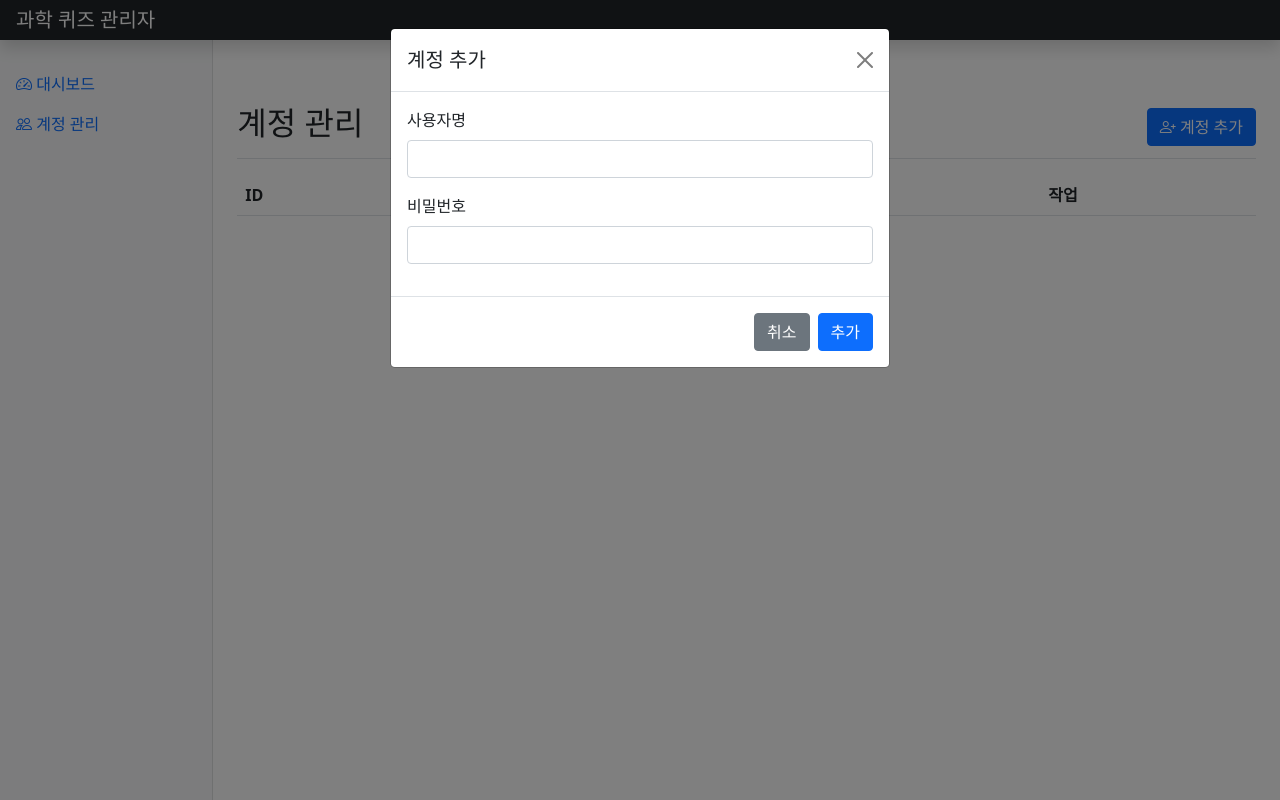
After one commit to alisyos/Science_M4_3, a Flask app: page /admin/users in a window 1280 px wide, after a click on "계정 추가". The commit adds this page. Run offline with Flask 3, Linux system fonts and the light colour scheme; lists and menus that the app fills with data are empty.

Commit message:
Add user management and login features

```diff
--- a/app.py
+++ b/app.py
@@ -1,17 +1,38 @@
-from flask import Flask, request, jsonify, render_template, session, redirect, url_for
+from flask import Flask, request, jsonify, render_template, session, redirect, url_for, flash
 from openai import OpenAI
 import json
 import random
 from datetime import datetime
-from database import Base, db, init_db
-from sqlalchemy import func, case
-from models import QuizResult
+from models import db, User, Answer
+from sqlalchemy import func, case, distinct
+from sqlalchemy.sql import expression
 import time
 from dotenv import load_dotenv
 import os
+from flask_login import LoginManager, login_user, logout_user, login_required, current_user
+from flask_login import UserMixin
 
 app = Flask(__name__)
 load_dotenv()
+
+# Flask 설정
+app.secret_key = os.getenv('FLASK_SECRET_KEY', 'your-secret-key-here')  # 환경 변수에서 가져오거나 기본값 사용
+
+# SQLAlchemy 설정
+app.config['SQLALCHEMY_DATABASE_URI'] = 'sqlite:///quiz.db'
+app.config['SQLALCHEMY_TRACK_MODIFICATIONS'] = False
+db.init_app(app)
+
+# Flask-Login 설정
+login_manager = LoginManager()
+login_manager.init_app(app)
+login_manager.login_view = 'login'
+login_manager.login_message = "이 페이지에 접근하려면 로그인이 필요합니다."
+
+# 데이터베이스 테이블 생성
+with app.app_context():
+    db.drop_all()  # 기존 데이터베이스 삭제
+    db.create_all()  # 새로운 데이터베이스 생성
 
 # API 키 확인
 api_key = os.getenv('OPENAI_API_KEY')
@@ -27,11 +48,33 @@ client = OpenAI(
     base_url="https://api.openai.com/v1"  # 기본 OpenAI API 엔드포인트 사용
 )
 
-init_db()
+@login_manager.user_loader
+def load_user(user_id):
+    return User.query.get(int(user_id))
+
+@app.route('/login', methods=['GET', 'POST'])
+def login():
+    if current_user.is_authenticated:
+        return redirect(url_for('quiz_page'))
+
+    if request.method == 'POST':
+        username = request.form.get('username')
+        password = request.form.get('password')
+
+        user = User.query.filter_by(username=username).first()
+        if user and password == user.password:  # 실제 서비스에서는 비밀번호 해시를 비교해야 함
+            login_user(user)
+            next_page = request.args.get('next')
+            return redirect(next_page or url_for('quiz_page'))
+        else:
+            flash('아이디 또는 비밀번호가 올바르지 않습니다.', 'error')
+
+    return render_template('login.html')
 
 class ScienceQuizBot:
     def __init__(self):
         self.assistant_id = os.getenv('ASSISTANT_ID')
+        self.current_quiz = None  # 현재 퀴즈 정보 저장
         if not self.assistant_id:
             raise ValueError("Assistant ID not found in environment variables")
 
@@ -75,11 +118,12 @@ class ScienceQuizBot:
             print("\n=== 퀴즈 응답 ===")
             print(response_text)
 
-            # JSON 부분만 추출
             if '{' in response_text and '}' in response_text:
                 json_text = response_text[response_text.find('{'):response_text.rfind('}')+1]
                 result = json.loads(json_text)
                 result['thread_id'] = thread_id
+                if result.get('type') == 'QUIZ':
+                    self.current_quiz = result.get('quiz')  # 퀴즈 정보 저장
                 return result
             else:
                 raise ValueError("JSON 형식의 응답을 찾을 수 없습니다.")
@@ -119,10 +163,14 @@ class ScienceQuizBot:
             print("\n=== 답변 평가 ===")
             print(response_text)
 
-            # JSON 부분만 추출
             if '{' in response_text and '}' in response_text:
                 json_text = response_text[response_text.find('{'):response_text.rfind('}')+1]
-                return json.loads(json_text)
+                result = json.loads(json_text)
+
+                # 퀴즈 정보 추가
+                if result.get('type') == 'ANSWER':
+                    result['quiz'] = self.current_quiz
+                return result
             else:
                 raise ValueError("JSON 형식의 응답을 찾을 수 없습니다.")
 
@@ -192,6 +240,7 @@ class ScienceQuizBot:
             }
 
 @app.route('/')
+@login_required
 def quiz_page():
     return render_template('quiz.html')
 
@@ -221,6 +270,7 @@ def submit_answer():
     return jsonify(result)
 
 @app.route('/api/chat', methods=['POST'])
+@login_required
 def chat():
     try:
         data = request.get_json()
@@ -232,23 +282,156 @@ def chat():
 
         quiz_bot = ScienceQuizBot()
 
-        # "테스트 시작" 메시지 처리
         if message.strip() == "테스트 시작":
             result = quiz_bot.get_quiz(thread_id)
             return jsonify(result)
 
-        # 답변 체크
+        if message.strip() in ["①", "②", "③", "④", "⑤"] or message.strip() in ["1", "2", "3", "4", "5"]:
+            result = quiz_bot.check_answer(thread_id, message)
+
+            if (result.get('type') == 'ANSWER' and
+                'answer' in result and
+                'correct' in result['answer']):
+                try:
+                    # 현재 로그인한 사용자의 정보 사용
+                    answer = Answer(
+                        user_id=current_user.id,  # 실제 로그인한 사용자 ID
+                        unit=quiz_bot.current_quiz.get('unit', '미분류') if quiz_bot.current_quiz else '미분류',
+                        question=quiz_bot.current_quiz.get('question', '') if quiz_bot.current_quiz else '',
+                        user_answer=message.strip(),
+                        is_correct=result['answer']['correct']
+                    )
+                    db.session.add(answer)
+                    db.session.commit()
+                except Exception as e:
+                    print(f"답변 저장 중 오류 발생: {str(e)}")
+
+            return jsonify(result)
+
         result = quiz_bot.check_answer(thread_id, message)
-        # 응답 형식 수정
-        if result and isinstance(result, dict):
-            return jsonify(result)  # 직접 result를 반환
-
-        return jsonify({"error": "응답 형식이 올바르지 않습니다."}), 400
+        return jsonify(result)
 
     except Exception as e:
         print(f"Chat error: {str(e)}")
         return jsonify({"error": str(e)}), 500
 
+@app.route('/admin')
+def admin_dashboard():
+    total_students = User.query.count()
+    total_answers = Answer.query.count()
+    correct_answers = Answer.query.filter_by(is_correct=True).count()
+    accuracy_rate = (correct_answers / total_answers * 100) if total_answers > 0 else 0
+
+    # 단원별 통계
+    unit_stats = db.session.query(
+        Answer.unit,
+        func.count(Answer.id).label('attempts'),
+        func.sum(func.cast(Answer.is_correct, db.Integer)).label('correct'),
+        func.count(distinct(Answer.user_id)).label('unique_students')
+    ).group_by(Answer.unit).all()
+
+    unit_stats = [{
+        'name': unit or '미분류',
+        'total_questions': 5,
+        'attempts': attempts or 0,  # None 처리
+        'correct': int(correct or 0),  # None 처리
+        'accuracy_rate': (int(correct or 0)/(attempts or 1) * 100),  # 0으로 나누기 방지
+        'unique_students': unique_students or 0  # None 처리
+    } for unit, attempts, correct, unique_students in unit_stats]
+
+    # 학생별 통계
+    student_stats = db.session.query(
+        User,
+        func.coalesce(func.count(Answer.id), 0).label('total'),  # None 대신 0
+        func.coalesce(func.sum(func.cast(Answer.is_correct, db.Integer)), 0).label('correct')  # None 대신 0
+    ).join(Answer, isouter=True).group_by(User).all()
+
+    # 전체 단원 수 계산
+    total_units = db.session.query(func.count(distinct(Answer.unit))).scalar() or 0
+
+    # 평균 진도율 계산
+    if total_units > 0 and total_students > 0:
+        progress_values = []
+        for user in User.query.all():
+            unique_units = db.session.query(func.count(distinct(Answer.unit))).filter(Answer.user_id == user.id).scalar() or 0
+            progress = (unique_units / total_units * 100)
+            progress_values.append(progress)
+        average_progress = sum(progress_values) / len(progress_values) if progress_values else 0
+    else:
+        average_progress = 0
+
+    print("Debug Info:")
+    print(f"Total Students: {total_students}")
+    print(f"Total Answers: {total_answers}")
+    print(f"Correct Answers: {correct_answers}")
+    print(f"Unit Stats: {unit_stats}")
+    print(f"Student Stats: {student_stats}")
+
+    return render_template('admin.html',
+                         total_students=total_students,
+                         total_answers=total_answers,
+                         accuracy_rate=accuracy_rate,
+                         average_progress=average_progress,
+                         unit_stats=unit_stats,
+                         student_stats=student_stats)
+
+@app.route('/logout')
+@login_required
+def logout():
+    logout_user()
+    flash('로그아웃되었습니다.')
+    return redirect(url_for('login'))
+
+@app.route('/admin/users')
+def user_management():
+    users = User.query.all()
+    return render_template('user_management.html', users=users)
+
+@app.route('/admin/users/add', methods=['POST'])
+def add_user():
+    username = request.form.get('username')
+    password = request.form.get('password')
+
+    if User.query.filter_by(username=username).first():
+        flash('이미 존재하는 사용자명입니다.', 'error')
+        return redirect(url_for('user_management'))
+
+    user = User(username=username, password=password)
+    db.session.add(user)
+    db.session.commit()
+
+    flash('계정이 생성되었습니다.', 'success')
+    return redirect(url_for('user_management'))
+
+@app.route('/admin/users/edit', methods=['POST'])
+def edit_user():
+    user_id = request.form.get('user_id')
+    username = request.form.get('username')
+    password = request.form.get('password')
+
+    user = User.query.get_or_404(user_id)
+
+    if user.username != username and User.query.filter_by(username=username).first():
+        flash('이미 존재하는 사용자명입니다.', 'error')
+        return redirect(url_for('user_management'))
+
+    user.username = username
+    if password:  # 비밀번호가 입력된 경우에만 변경
+        user.password = password
+
+    db.session.commit()
+    flash('계정이 수정되었습니다.', 'success')
+    return redirect(url_for('user_management'))
+
+@app.route('/admin/users/delete/<int:user_id>', methods=['POST'])
+def delete_user(user_id):
+    user = User.query.get_or_404(user_id)
+    db.session.delete(user)
+    db.session.commit()
+
+    flash('계정이 삭제되었습니다.', 'success')
+    return redirect(url_for('user_management'))
+
 if __name__ == '__main__':
     app.debug = True
     app.run()
--- /dev/null
+++ b/templates/user_management.html
@@ -0,0 +1,198 @@
+<!DOCTYPE html>
+<html lang="ko">
+<head>
+    <meta charset="UTF-8">
+    <meta name="viewport" content="width=device-width, initial-scale=1.0">
+    <title>계정 관리 - 관리자 페이지</title>
+    <link href="https://cdn.jsdelivr.net/npm/bootstrap@5.1.3/dist/css/bootstrap.min.css" rel="stylesheet">
+    <link href="https://cdn.jsdelivr.net/npm/bootstrap-icons@1.8.1/font/bootstrap-icons.css" rel="stylesheet">
+    <style>
+        .sidebar {
+            position: fixed;
+            top: 0;
+            bottom: 0;
+            left: 0;
+            z-index: 100;
+            padding: 48px 0 0;
+            box-shadow: inset -1px 0 0 rgba(0, 0, 0, .1);
+        }
+        .sidebar-sticky {
+            position: relative;
+            top: 0;
+            height: calc(100vh - 48px);
+            padding-top: .5rem;
+            overflow-x: hidden;
+            overflow-y: auto;
+        }
+        .navbar {
+            box-shadow: 0 .125rem .25rem rgba(0, 0, 0, .075);
+        }
+        main {
+            padding-top: 48px;
+        }
+        .modal-backdrop {
+            z-index: 1040;
+        }
+        .modal {
+            z-index: 1050;
+        }
+    </style>
+</head>
+<body>
+    <header class="navbar navbar-dark sticky-top bg-dark flex-md-nowrap p-0 shadow">
+        <a class="navbar-brand col-md-3 col-lg-2 me-0 px-3" href="#">과학 퀴즈 관리자</a>
+        <button class="navbar-toggler position-absolute d-md-none collapsed" type="button" data-bs-toggle="collapse" data-bs-target="#sidebarMenu">
+            <span class="navbar-toggler-icon"></span>
+        </button>
+    </header>
+
+    <div class="container-fluid">
+        <div class="row">
+            <nav id="sidebarMenu" class="col-md-3 col-lg-2 d-md-block bg-light sidebar collapse">
+                <div class="sidebar-sticky pt-3">
+                    <ul class="nav flex-column">
+                        <li class="nav-item">
+                            <a class="nav-link" href="{{ url_for('admin_dashboard') }}">
+                                <i class="bi bi-speedometer2"></i> 대시보드
+                            </a>
+                        </li>
+                        <li class="nav-item">
+                            <a class="nav-link active" href="{{ url_for('user_management') }}">
+                                <i class="bi bi-people"></i> 계정 관리
+                            </a>
+                        </li>
+                    </ul>
+                </div>
+            </nav>
+
+            <main class="col-md-9 ms-sm-auto col-lg-10 px-md-4">
+                <div class="d-flex justify-content-between flex-wrap flex-md-nowrap align-items-center pt-3 pb-2 mb-3 border-bottom">
+                    <h1 class="h2">계정 관리</h1>
+                    <div class="btn-toolbar mb-2 mb-md-0">
+                        <button type="button" class="btn btn-primary" data-bs-toggle="modal" data-bs-target="#addUserModal">
+                            <i class="bi bi-person-plus"></i> 계정 추가
+                        </button>
+                    </div>
+                </div>
+
+                {% with messages = get_flashed_messages(with_categories=true) %}
+                    {% if messages %}
+                        {% for category, message in messages %}
+                            <div class="alert alert-{{ category }}" role="alert">
+                                {{ message }}
+                            </div>
+                        {% endfor %}
+                    {% endif %}
+                {% endwith %}
+
+                <div class="table-responsive">
+                    <table class="table table-striped table-hover">
+                        <thead>
+                            <tr>
+                                <th>ID</th>
+                                <th>사용자명</th>
+                                <th>생성일</th>
+                                <th>작업</th>
+                            </tr>
+                        </thead>
+                        <tbody>
+                            {% for user in users %}
+                            <tr>
+                                <td>{{ user.id }}</td>
+                                <td>{{ user.username }}</td>
+                                <td>{{ user.created_at.strftime('%Y-%m-%d %H:%M:%S') }}</td>
+                                <td>
+                                    <button class="btn btn-sm btn-outline-primary"
+                                            data-bs-toggle="modal"
+                                            data-bs-target="#editUserModal"
+                                            data-user-id="{{ user.id }}"
+                                            data-username="{{ user.username }}">
+                                        <i class="bi bi-pencil"></i> 수정
+                                    </button>
+                                    <form action="{{ url_for('delete_user', user_id=user.id) }}" method="POST" class="d-inline">
+                                        <button type="submit" class="btn btn-sm btn-outline-danger"
+                                                onclick="return confirm('정말 삭제하시겠습니까?')">
+                                            <i class="bi bi-trash"></i> 삭제
+                                        </button>
+                                    </form>
+                                </td>
+                            </tr>
+                            {% endfor %}
+                        </tbody>
+                    </table>
+                </div>
+            </main>
+        </div>
+    </div>
+
+    <!-- 계정 추가 모달 -->
+    <div class="modal fade" id="addUserModal" tabindex="-1">
+        <div class="modal-dialog">
+            <div class="modal-content">
+                <div class="modal-header">
+                    <h5 class="modal-title">계정 추가</h5>
+                    <button type="button" class="btn-close" data-bs-dismiss="modal"></button>
+                </div>
+                <form action="{{ url_for('add_user') }}" method="POST">
+                    <div class="modal-body">
+                        <div class="mb-3">
+                            <label for="username" class="form-label">사용자명</label>
+                            <input type="text" class="form-control" id="username" name="username" required>
+                        </div>
+                        <div class="mb-3">
+                            <label for="password" class="form-label">비밀번호</label>
+                            <input type="password" class="form-control" id="password" name="password" required>
+                        </div>
+                    </div>
+                    <div class="modal-footer">
+                        <button type="button" class="btn btn-secondary" data-bs-dismiss="modal">취소</button>
+                        <button type="submit" class="btn btn-primary">추가</button>
+                    </div>
+                </form>
+            </div>
+        </div>
+    </div>
+
+    <!-- 계정 수정 모달 -->
+    <div class="modal fade" id="editUserModal" tabindex="-1">
+        <div class="modal-dialog">
+            <div class="modal-content">
+                <div class="modal-header">
+                    <h5 class="modal-title">계정 수정</h5>
+                    <button type="button" class="btn-close" data-bs-dismiss="modal"></button>
+                </div>
+                <form action="{{ url_for('edit_user') }}" method="POST">
+                    <input type="hidden" id="edit_user_id" name="user_id">
+                    <div class="modal-body">
+                        <div class="mb-3">
+                            <label for="edit_username" class="form-label">사용자명</label>
+                            <input type="text" class="form-control" id="edit_username" name="username" required>
+                        </div>
+                        <div class="mb-3">
+                            <label for="edit_password" class="form-label">새 비밀번호 (변경 시에만 입력)</label>
+                            <input type="password" class="form-control" id="edit_password" name="password">
+                        </div>
+                    </div>
+                    <div class="modal-footer">
+                        <button type="button" class="btn btn-secondary" data-bs-dismiss="modal">취소</button>
+                        <button type="submit" class="btn btn-primary">수정</button>
+                    </div>
+                </form>
+            </div>
+        </div>
+    </div>
+
+    <script src="https://cdn.jsdelivr.net/npm/bootstrap@5.1.3/dist/js/bootstrap.bundle.min.js"></script>
+    <script>
+        // 수정 모달에 사용자 정보 설정
+        document.getElementById('editUserModal').addEventListener('show.bs.modal', function (event) {
+            const button = event.relatedTarget;
+            const userId = button.getAttribute('data-user-id');
+            const username = button.getAttribute('data-username');
+
+            document.getElementById('edit_user_id').value = userId;
+            document.getElementById('edit_username').value = username;
+        });
+    </script>
+</body>
+</html>
```
Also changed, not shown: models.py (+26 -11 lines), seed_data.py (added, +53 -0 lines), static/style.css (added, +21 -0 lines), templates/admin.html (+47 -6 lines), templates/login.html (added, +78 -0 lines), templates/quiz.html (+10 -0 lines).
